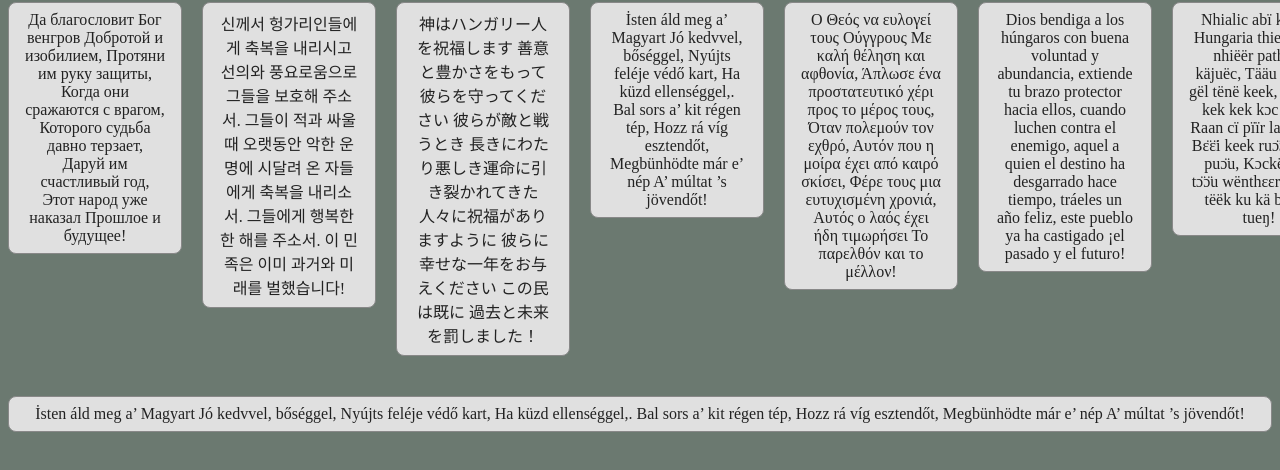
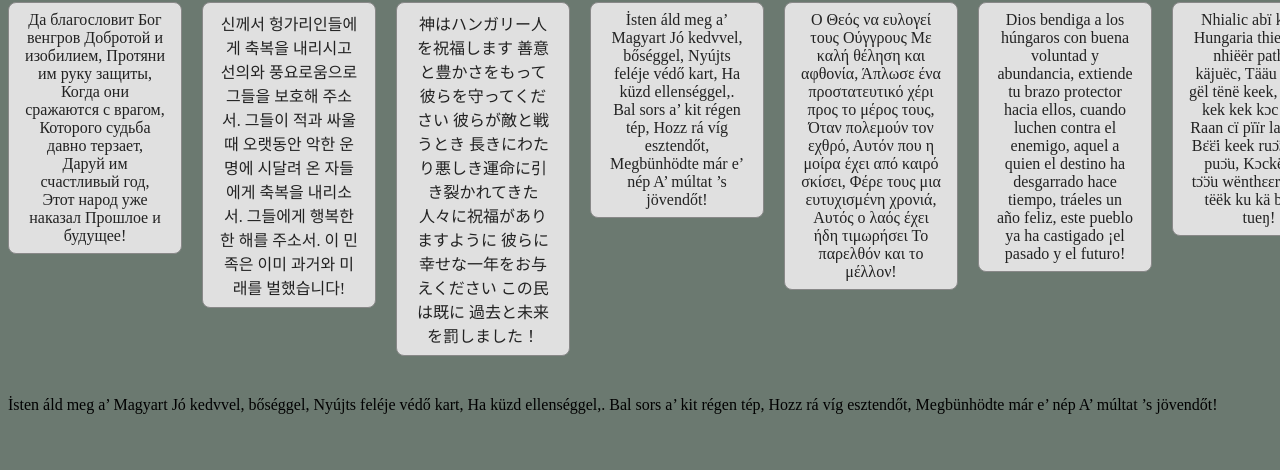
Before and after one commit to FajkaGaborckik/2025_2026_10b_IKT, a plain HTML site: page web projekt/index.html in a window 1280 px wide. Shown: the part 170-640 px from the top of the page. Drawn offline with Linux system fonts and the light colour scheme.

Commit message:
végső3

```diff
--- a/web projekt/index.html
+++ b/web projekt/index.html
@@ -92,9 +92,9 @@ Kɔckë aacï tɔ̈ɔ̈u wënthɛɛr .
 Kä cï tëëk ku kä bï bɛ̈n tueŋ!</div>
                 </div>
             </div>
-        </header>
 
-        <div class="szovegdoboz" id="szd">
+
+        <div class="doboz" >
 İsten áld meg a’ Magyart
 Jó kedvvel, bőséggel,
 Nyújts feléje védő kart,
@@ -108,7 +108,7 @@ A’ múltat ’s jövendőt!
 
         </div>
 
-
+     </header>
 
 
 
```
